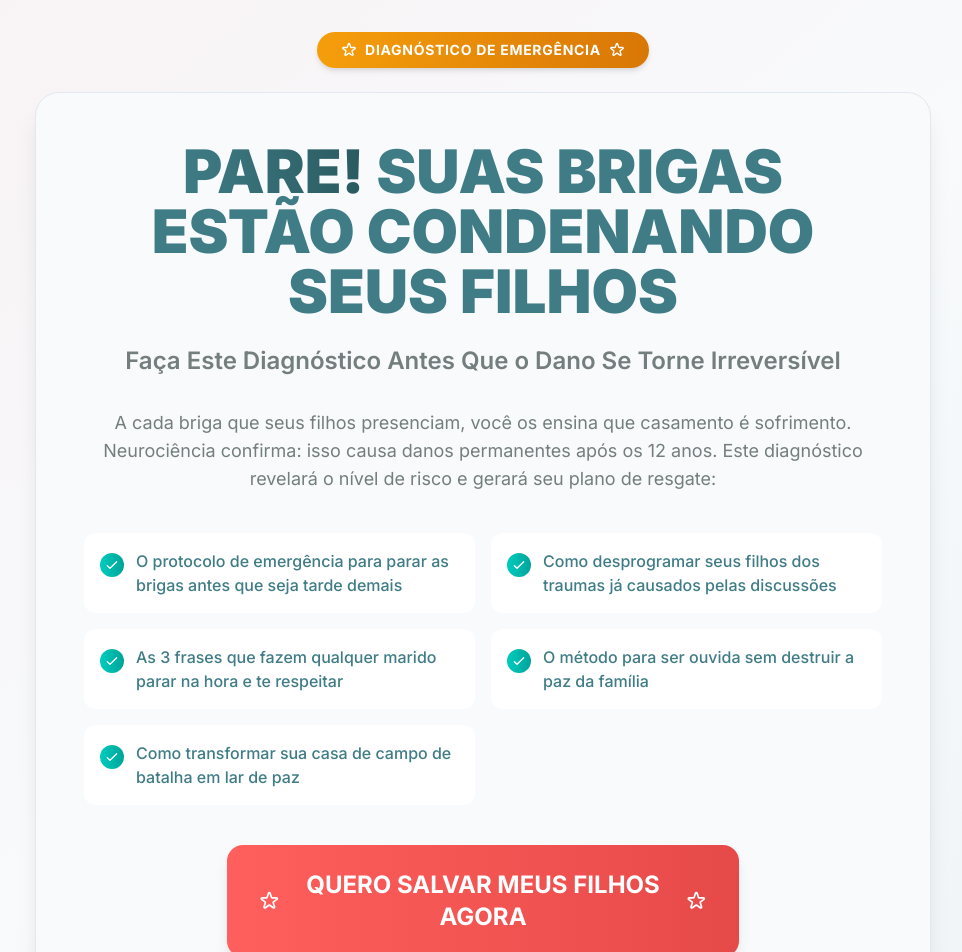
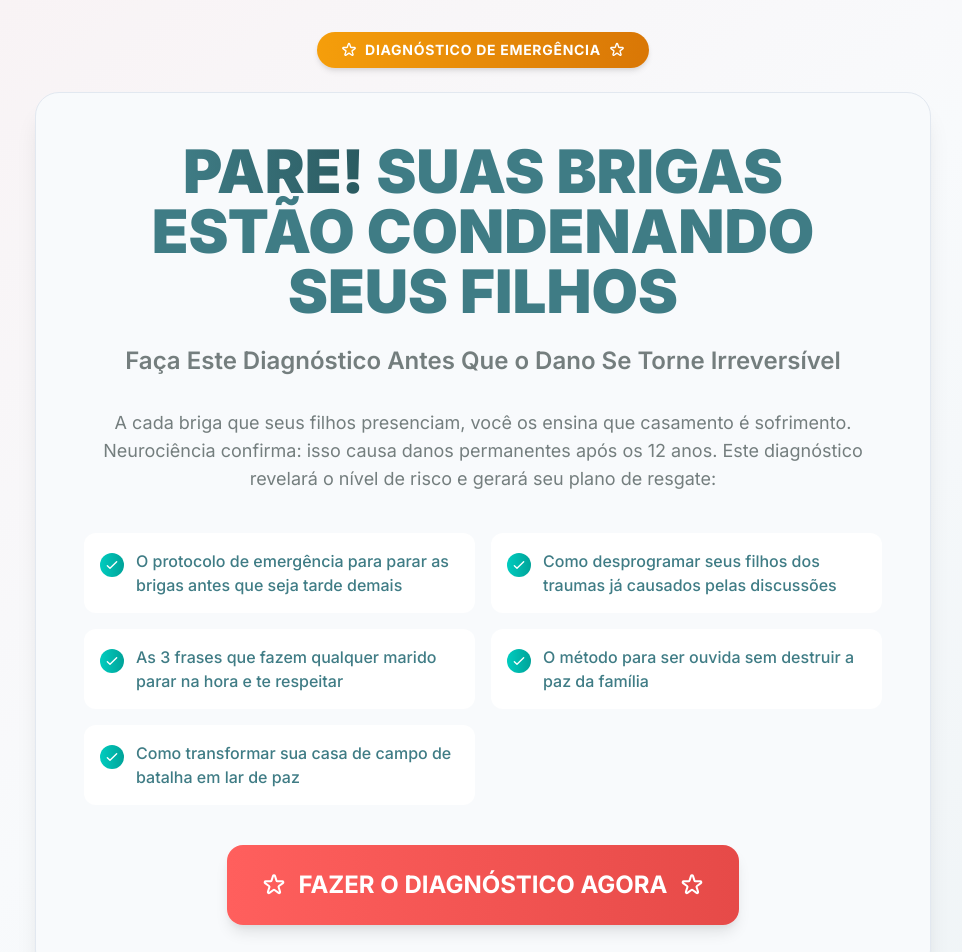
Before and after one commit to projetobrlatam-lab/tbz, a React (Vite) app: page /tbz in a window 1280 px wide. Shown: the top 952 px of the page, without its empty margins (157-1119 px from the left). Built offline with nearby package versions, Linux system fonts and the light colour scheme; no server answers.

Commit message:
comit 61

```diff
--- a/src/components/WelcomeScreen.tsx
+++ b/src/components/WelcomeScreen.tsx
@@ -79,7 +79,7 @@ const WelcomeScreen: React.FC<WelcomeScreenProps> = ({ onStart }) => {
             <div className="absolute inset-0 bg-gradient-to-r from-primary-dark to-primary opacity-0 group-hover:opacity-100 transition-opacity duration-300"></div>
             <span className="relative z-10 flex items-center justify-center space-x-3">
               <SparkleIcon className="w-6 h-6" />
-              <span>QUERO SALVAR MEUS FILHOS AGORA</span>
+              <span>FAZER O DIAGNÓSTICO AGORA</span>
               <SparkleIcon className="w-6 h-6" />
             </span>
           </button>
```
